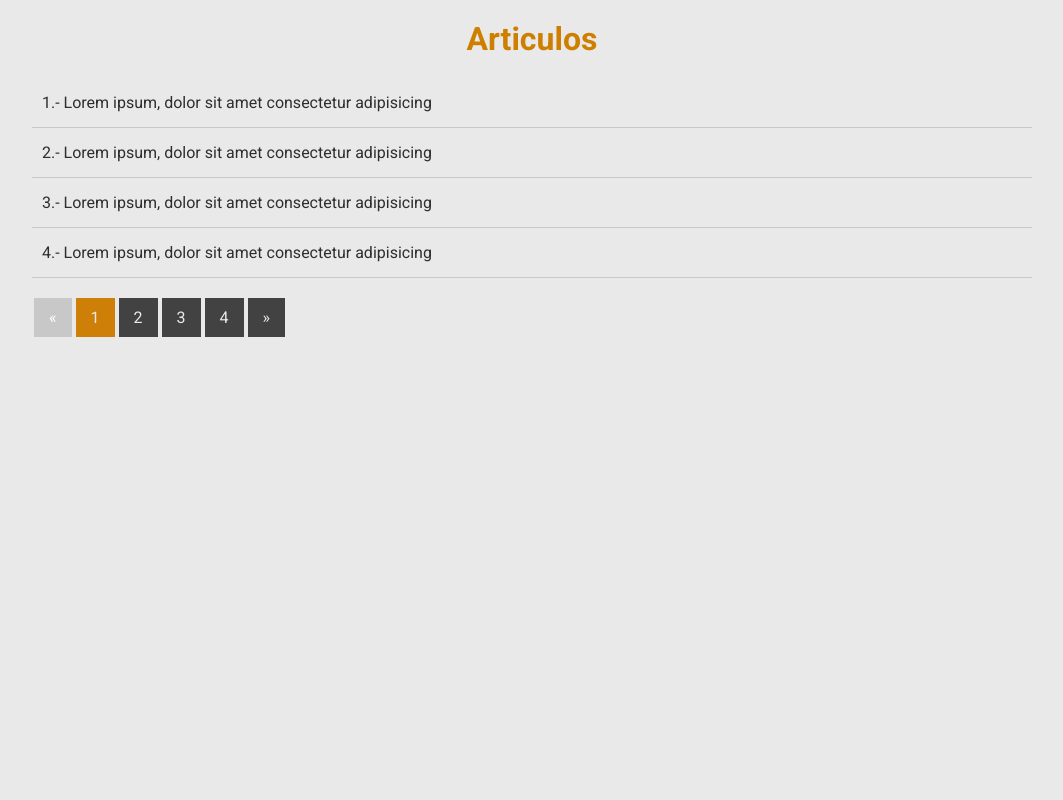
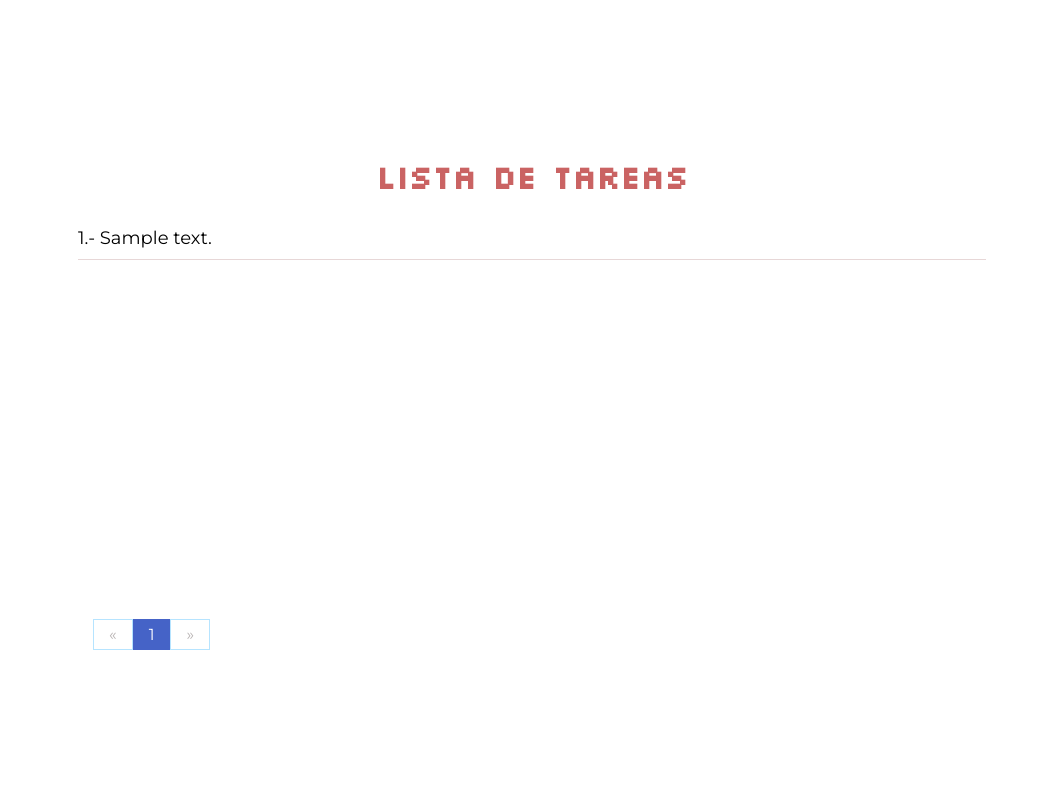
Before and after one commit to edicoweb/phpExample, a PHP site: page /index.php?pagina=1 in a window 1280 px wide. Shown: the whole page, without its empty margins (108-1171 px from the left). Run offline with PHP 8.4, Linux system fonts and the light colour scheme; tables that the repository leaves empty or names only in its code hold one stand-in row (values such as "Sample post").

Commit message:
pagination

```diff
--- a/Example1/Paginacion/css/style.css
+++ b/Example1/Paginacion/css/style.css
@@ -1,4 +1,5 @@
-@import url('https://fonts.googleapis.com/css2?family=Roboto:wght@300;400;500;700;900&display=swap');
+@import url('https://fonts.googleapis.com/css2?family=Montserrat:wght@100;200;300;400;500;600&display=swap');
+@import url('https://fonts.googleapis.com/css2?family=Silkscreen&display=swap');
 
 *{
     margin: 0;
@@ -9,26 +10,25 @@
 }
 
 body{
-    background-color: #e9e9e9;
-    color: #2e2e2e;
-    font-family: 'Roboto', sans-serif;
+    display: flex;
+    width: 100%;
+    height: 100vh;
+    font-family: 'Montserrat', sans-serif;
 }
 
 .container{
-    width: 90%;
-    max-width: 1000px;
+    position: relative;
+    width: 75%;
+    height: 65vh;
     margin: auto;
+    padding: 16px;
 }
 
 h1{
-    margin:  20px 0;
+    color: rgb(202, 99, 99);
     text-align: center;
-    color: #ce7f00;
-    font-weight:  bold;
-}
-
-.container .articulo{
-    margin-bottom: 20px;
+    margin-bottom: 30px;
+    font-family: 'Silkscreen', cursive;
 }
 
 .container .articulo ul{
@@ -36,44 +36,39 @@ h1{
 }
 
 .container .articulo ul li{
-    padding: 15px 10px;
-    border-bottom: 1px solid #c8c8c8;
+    margin: 15px 10px;
+    padding-bottom: 10px;
+    border-bottom: 1px solid #e7d7d7;
+    font-size: 18px;
+    color: black;
 }
 
+/* Estilo a la sección de Paginación */
 .paginacion ul{
+    position: absolute;
     list-style: none;
     display: flex;
+    bottom: 0;
+    margin-left: 25px;
+    margin-bottom: 16px;
 }
 
-.paginacion ul li{
-    margin: 0 2px;
+.paginacion ul li a{
+    text-decoration: none;
+    padding: 5px 15px;
+    border: 1px solid rgb(136, 211, 255);
+    color: rgb(69, 99, 199);
+    background-color: rgb(255, 255, 255);
 }
 
-a{
-    color: #e9e9e9;
+.paginacion ul li .disabled{
+    cursor: not-allowed;
+    color: rgb(184, 179, 179);
+    border: 1px solid rgba(136, 211, 255, 0.61);
 }
 
 .paginacion ul .active a{
-    background: #ce7f08;
+    background-color: rgb(69, 99, 199);
+    border: 1px solid rgb(69, 99, 199);
+    color: white;
 }
-
-.paginacion ul .disabled {
-    background-color: #c8c8c8;
-    display: inline-block;
-    padding: 10px 15px;
-    cursor: not-allowed;
-    color: #fff;
-    text-decoration: none;
-}
-
-.paginacion ul li a{
-    display: inline-block;
-    padding: 10px 15px;
-    background-color: #424242;
-    text-decoration: none;
-}
-
-.paginacion ul li a:hover {
-    text-decoration: none;
-    background-color: #3299bb;
-}
--- a/Example1/Paginacion/index.php
+++ b/Example1/Paginacion/index.php
@@ -1,5 +1,5 @@
 <?php
-
+    //Coneción a DB
     try {
         $conexion = new PDO('mysql:host=localhost;dbname=blog_pagination', 'root', '');
     } catch (PDOException $e) {
@@ -8,7 +8,24 @@
     }
 
     $pagina = isset($_GET['pagina']) ? (int)$_GET['pagina'] : 1;
-    $postPorPagina = 4;
+
+    $postPorPagina = 5;
+
+    $inicio = ($pagina > 1) ? ($pagina * $postPorPagina - $postPorPagina) : 0;
+
+    $articulos = $conexion->prepare("SELECT SQL_CALC_FOUND_ROWS * FROM articulos LIMIT $inicio, $postPorPagina");
+    $articulos->execute();
+    $articulos = $articulos->fetchAll();
+
+    //Si no encuentro la pagina redirecciona al index.php
+    if (!$articulos) {
+        header('Location: index.php');
+    }
+
+    $totalArticulos = $conexion->query("SELECT FOUND_ROWS() as total");
+    $totalArticulos = $totalArticulos->fetch()['total'];
+
+    $numeroPaginas = ceil($totalArticulos / $postPorPagina);
 
     require 'index.view.php';
 ?>
--- a/Example1/Paginacion/index.view.php
+++ b/Example1/Paginacion/index.view.php
@@ -9,24 +9,42 @@
 </head>
 <body>
     <div class="container">
-        <h1>Articulos</h1>
+        <h1>Lista de Tareas</h1>
         <section class="articulo">
             <ul>
-                <li> 1.- Lorem ipsum, dolor sit amet consectetur adipisicing</li>
-                <li> 2.- Lorem ipsum, dolor sit amet consectetur adipisicing</li>
-                <li> 3.- Lorem ipsum, dolor sit amet consectetur adipisicing</li>
-                <li> 4.- Lorem ipsum, dolor sit amet consectetur adipisicing</li>
+                <!-- Listamos datos de la base de datos -->
+                <?php foreach ($articulos as $articulo): ?>
+                    <li><?php echo $articulo['id'] . '.- ' . $articulo['contenido'] ?></li>
+                <?php endforeach; ?>
             </ul>
         </section>
 
         <section class="paginacion">
             <ul>
-                <li class="disabled">&laquo</li>
-                <li class="active"><a href="">1</a></li>
-                <li><a href="">2</a></li>
-                <li><a href="">3</a></li>
-                <li><a href="">4</a></li>
-                <li><a href="">&raquo</a></li>
+                <!-- Establecemos cuando el boton [<<] este desabilitado -->
+                <?php if ($pagina == 1): ?>
+                    <li><a class="disabled" href="">&laquo;</a></li>
+                <?php else: ?>
+                    <li><a href="?pagina=<?php echo $pagina - 1 ?>">&laquo;</a></li>
+                <?php endif; ?>
+
+                <!-- Ejecutamos un ciclo para mostras la paginas 1 2 3 -->
+                <?php
+                    for ($i=1; $i<= $numeroPaginas ; $i++) {
+                        if ($pagina == $i) {
+                            echo "<li class='active'> <a href='?pagina=$i'> $i </a></li>";
+                        }else{
+                            echo "<li><a href='?pagina=$i'>$i</a></li>";
+                        }
+                    }
+                ?>
+
+                <!-- Establecemos cuando el boton [>>] este desabilitado -->
+                <?php if ($pagina == $numeroPaginas): ?>
+                    <li><a class="disabled" href="">&raquo;</a></li>
+                <?php else: ?>
+                    <li><a href="?pagina=<?php echo $pagina + 1 ?>">&raquo;</a></li>
+                <?php endif; ?>
             </ul>
         </section>
     </div>
```
